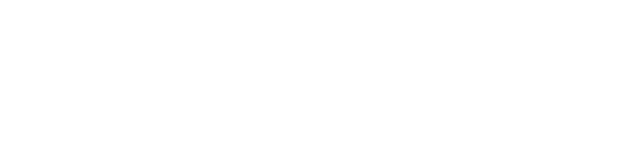
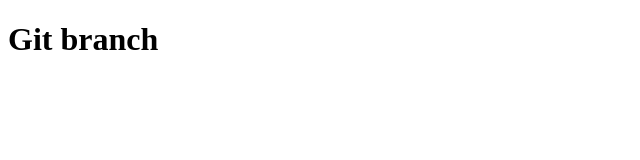
Before and after one commit to zharifrmz/my_project, a plain HTML site: page test.html in a window 1280 px wide. Shown: the whole page, without its empty margins (0-640 px from the left). Drawn offline with Linux system fonts and the light colour scheme.

Commit message:
onlittelefeature (#1)

```diff
--- a/test.html
+++ b/test.html
@@ -9,7 +9,7 @@
 
     <body>
 
-
+      <h1>Git branch</h1>
 
     <script type="text/javascript" src="test.js"></script>
     </body>
```
